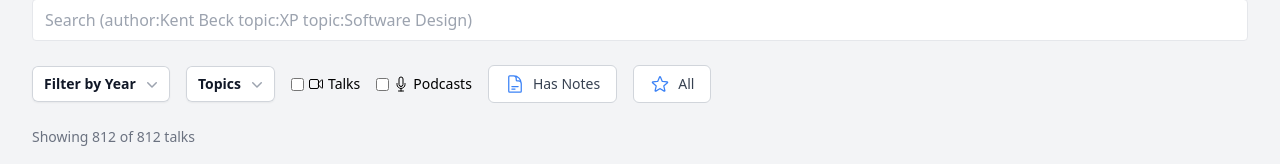
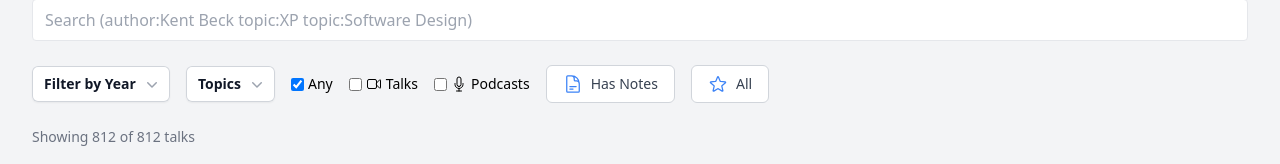
Before and after one commit to eferro/eferro-picks-site, a React (Vite) app: page / in a window 1280 px wide. Shown: the part 323-487 px from the top of the page. Built offline with nearby package versions, Linux system fonts and the light colour scheme; the HTML template or start-up script is replaced by a standard one.

Commit message:
feat: add Any format option

```diff
--- a/src/components/TalksList/FormatFilter.tsx
+++ b/src/components/TalksList/FormatFilter.tsx
@@ -13,8 +13,19 @@ export function FormatFilter({ selectedFormats, onChange }: FormatFilterProps) {
     onChange(newFormats);
   };
 
+  const clear = () => onChange([]);
+
   return (
     <div className="flex items-center gap-4">
+      <label className="inline-flex items-center gap-1 text-sm">
+        <input
+          type="checkbox"
+          checked={selectedFormats.length === 0}
+          onChange={clear}
+          aria-label="Any format"
+        />
+        Any
+      </label>
       <label className="inline-flex items-center gap-1 text-sm">
         <input
           type="checkbox"
--- a/src/utils/TalksFilter.ts
+++ b/src/utils/TalksFilter.ts
@@ -139,7 +139,10 @@ export class TalksFilter {
       hasNotes: hasNotesParam === 'true',
       rating: ratingParam ? parseInt(ratingParam, 10) : null,
       query,
-      formats: formatParam ? formatParam.split(',').filter(Boolean) : [],
+      formats:
+        formatParam && formatParam !== 'all'
+          ? formatParam.split(',').filter(Boolean)
+          : [],
     });
   }
 }
```
Also changed, not shown: 2 other files (tests, documents, lock files or other folders).
